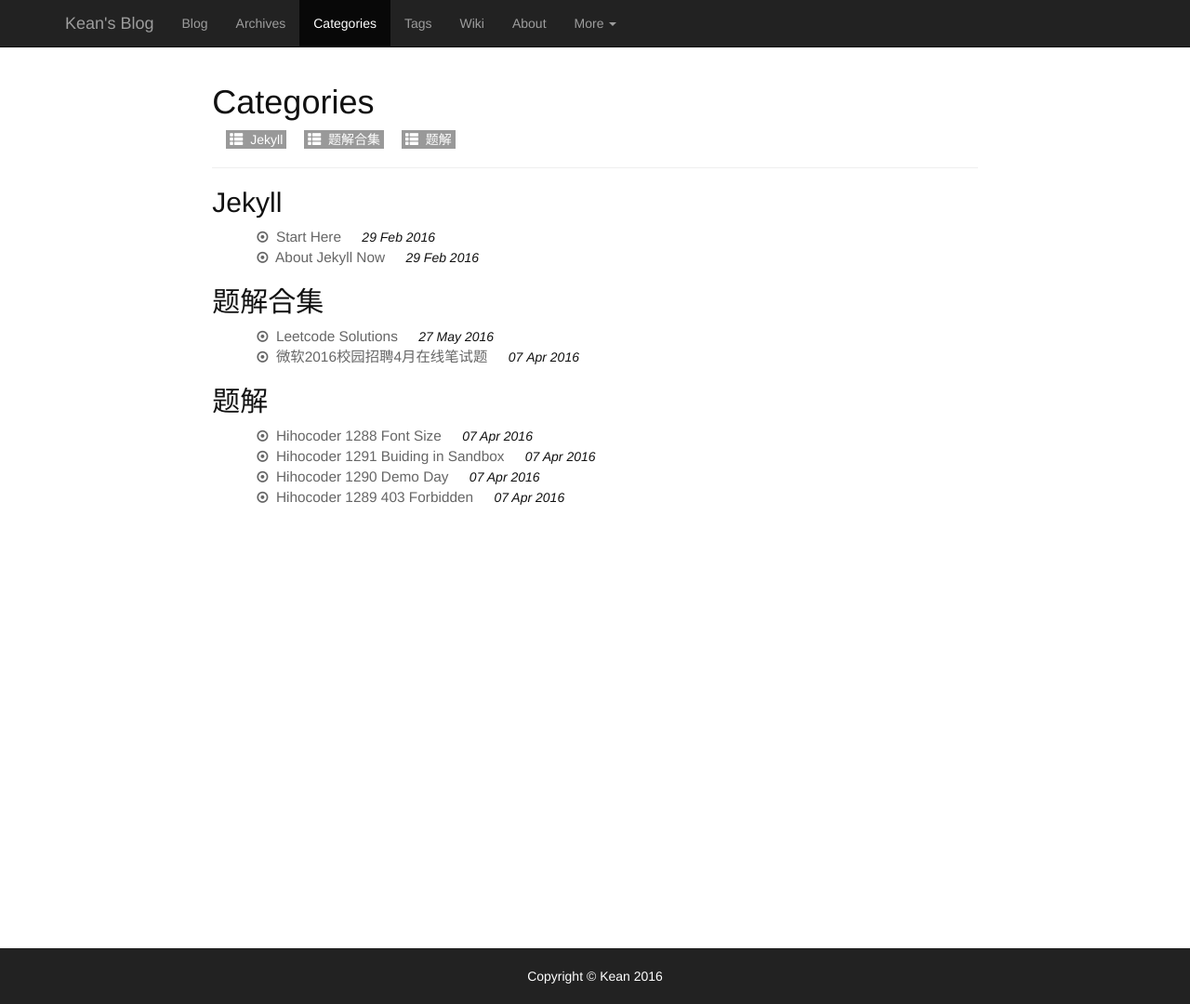
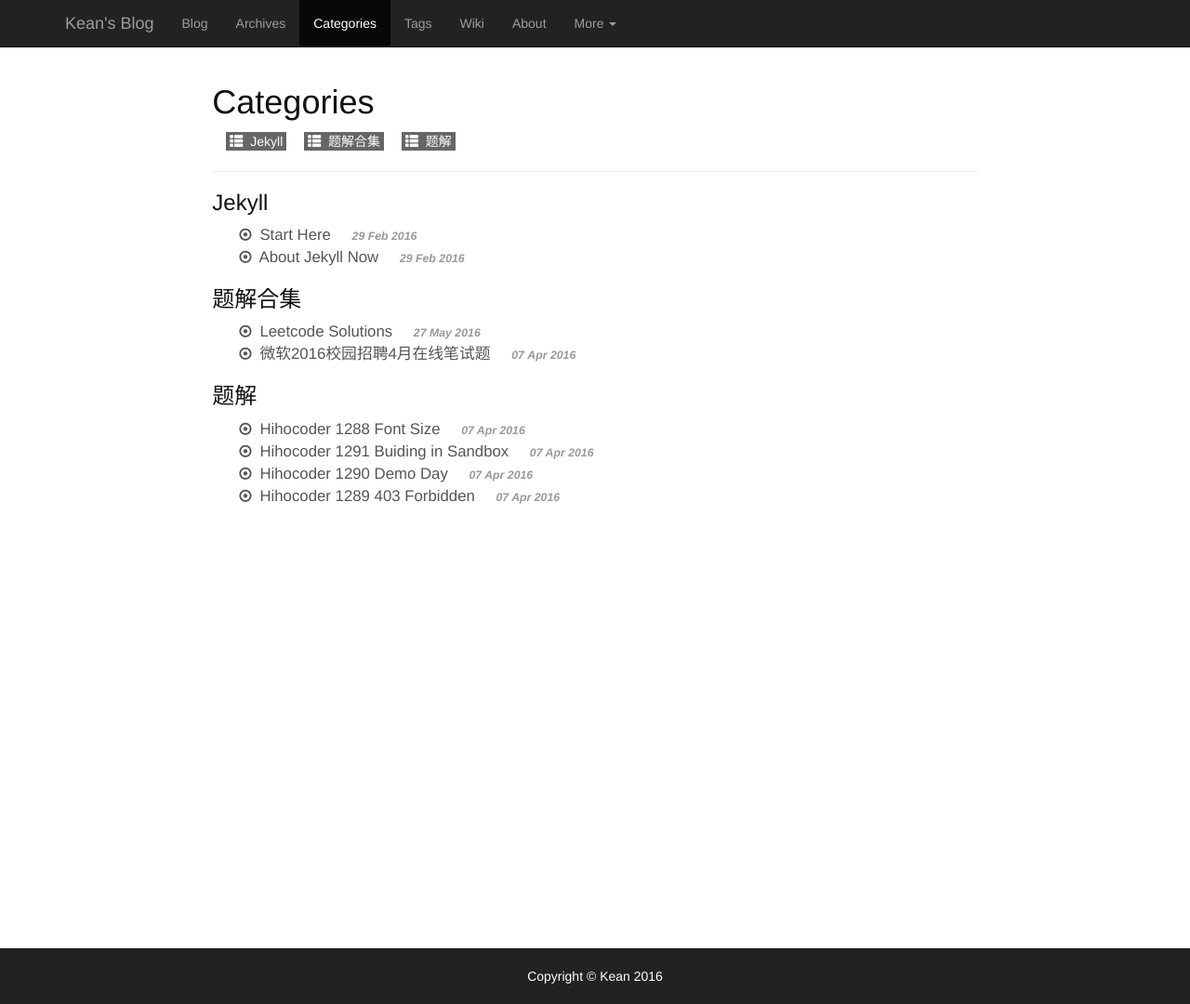
Before and after one commit to imkean/imkean.github.io, a Jekyll site: the page built from pages/categories.html, in a window 1280 px wide and 1080 px high. Shown: the whole window at 93% size. Built offline with Jekyll 4.4.1, drawn with Linux system fonts in a browser that asks for light colours; comment, search, counter and statistics services are not loaded.

```diff
--- a/_layouts/page.html
+++ b/_layouts/page.html
@@ -2,7 +2,7 @@
 layout: default
 ---
 
-<div class="col-md-offset-2 col-md-8">
+<div class="col-md-offset-2 col-md-8 col-sm-offset-1 col-sm-10 col-xs-offset-1 col-xs-10">
 <article class="page">
   <h1>{{ page.title }}</h1>
   <div class="entry">
--- a/css/style.scss
+++ b/css/style.scss
@@ -298,13 +298,15 @@
 
 /*<<<<<<<< Categories page style ********/
 .cate-label{
-  background: #999;
+  background: #666;
   color: white;
   display: inline-block;
   margin-left: 15px;
   margin-right: 0px;
   padding-left: 4px;
   padding-right: 4px;
+  margin-top: 2px;
+  margin-bottom: 2px;
   //transition: all 0s;
 }
 .cate-label:hover{
@@ -315,9 +317,11 @@
   border-left: 4px #ff5050 solid;
   transition: all 0.2s;
 }
-
+ul.cate-ul{
+  padding-left: 1.5em;
+}
 ul.cate-ul a.cate-title{
-  font-size: 1.1em;
+  font-size: 1.2em;
   padding-left: 4px;
   padding-right: 4px;
   margin-right: 4px;
@@ -337,12 +341,38 @@
 }
 
 span.cate-post-date{
+  color: #999;
   font-style: italic;
-  //font-size: 0.8em;
+  font-size: 0.88em;
+  font-weight: 600;
   margin-left: 10px;
 }
 
 /********* Categories page style >>>>>>>*/
+
+/*<<<<<<<<<<< Tags page style *************/
+.tags-label{
+  background: #666;
+  color: white;
+  display: inline-block;
+  margin-left: 8px;
+  margin-right: 0px;
+  padding-left: 4px;
+  padding-right: 4px;
+  border-radius: 4px 4px 4px 4px;
+  margin-top: 2px;
+  margin-bottom: 2px;
+  //transition: all 0s;
+}
+.tags-label:hover{
+  background-color: #222;
+  border-radius: 2px 4px 4px 2px;
+  margin-left: 3px;
+  margin-right: 1px;
+  border-left: 4px #ff5050 solid;
+  transition: all 0.2s;
+}
+/************ Tags page style >>>>>>>>>>>>*/
 
 
 /*<<<<<<<<<<<< others style **************/
@@ -363,7 +393,7 @@
 }
 
 a{
-  color: #666;
+  color: #555;
 }
 a:hover{
   color:#ff5050;
--- a/index.html
+++ b/index.html
@@ -23,7 +23,7 @@
           <span class="glyphicon glyphicon-bookmark span-blank-before"></span>
           {{ post.title }}</h3></a>
           <div class="post-blog-info">
-            <p><small><span class="glyphicon glyphicon-calendar span-blank-before">{{post.date| date: "%m/%d/%Y" }}</span>
+            <p><small><span class="glyphicon glyphicon-calendar span-blank-before">{{post.date | date: "%m/%d/%Y" }}</span>
 
               <span class="glyphicon glyphicon-th-list span-blank-before"></span>
               {% for cate in post.categories %}
--- a/pages/categories.html
+++ b/pages/categories.html
@@ -17,16 +17,15 @@
 <hr/>
 <div class="cate-section">
   {%for cate in site.categories %}
-  <h2 id="{{cate[0] | slugify }}">{{cate[0]}} </h2>
+  <h3 id="{{cate[0] | slugify }}">{{cate[0]}} </h3>
   <ul class="cate-ul">
     {% for post in cate[1] %}
-
       <li><a class="cate-title"href="{{site.baseurl}}{{post.url}}">
         <span class="glyphicon glyphicon-record" style="font-size: 0.8em;margin-right: 4px;"></span>
           {{post.title}}
       </a>
       <span class="cate-post-date">
-        {{ post.date | date_to_string }}
+        {{ post.date |  date_to_string }}<!-- date: "%m/%d/%Y"-->
       </span>
     </li>
 
```
Also changed, not shown: pages/tags.html (+30 -2 lines).
